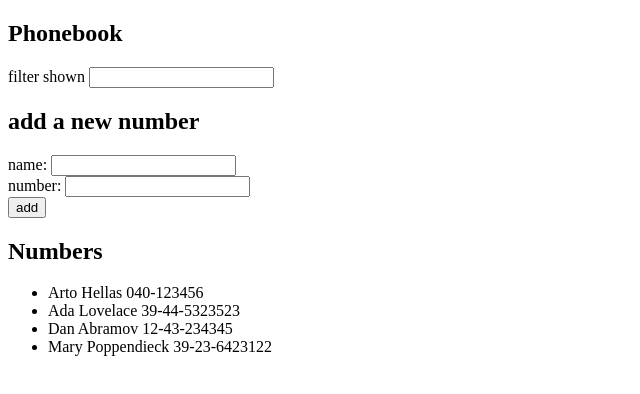
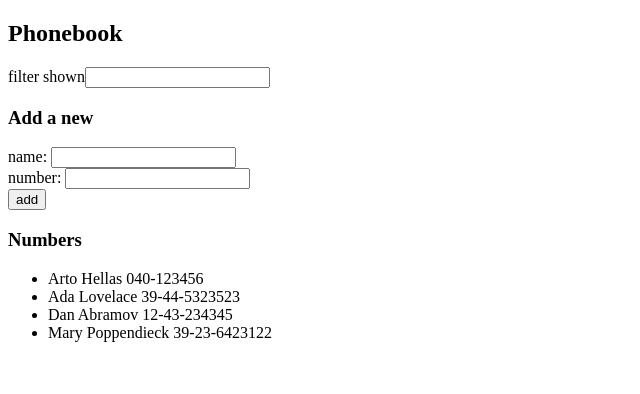
Before and after one commit to persorkki/fullstack, a React (Create React App) app in the folder osa2/puhelinluettelo/: page / in a window 1280 px wide. Shown: the top 394 px of the page, without its empty margins (0-640 px from the left). Built offline with nearby package versions, Linux system fonts and the light colour scheme.

Commit message:
2.10 puhelinluettelo step5

```diff
--- a/osa2/puhelinluettelo/src/App.js
+++ b/osa2/puhelinluettelo/src/App.js
@@ -1,4 +1,7 @@
 import React, { useState } from 'react'
+import Persons from './components/Persons'
+import PersonForm from './components/PersonForm'
+import Filter from './components/Filter'
 
 const App = () => {
   const [persons, setPersons] = useState([
@@ -12,10 +15,9 @@ const App = () => {
   const [newNumber, setNewNumber] = useState('')
   const [newFilter, setNewFilter] = useState('')
 
-  const handleNameChange = (e) => setNewName(e.target.value)
-  const handleNumberChange = (e) => setNewNumber(e.target.value)
-  const handleFilterChange = (e) => {
-    setNewFilter(e.target.value)
+  //reusing this was not the code save I was hoping for
+  const handleInputChange = (e, set) => {
+    set(e.target.value)
   }
 
   const addNewNumber = (e) =>
@@ -39,19 +41,23 @@ const App = () => {
 
   return (
     <div>
+
       <h2>Phonebook</h2>
-      <div>filter shown <input value={newFilter} onChange={handleFilterChange} /></div>
-      <h2>add a new number</h2>
-      <form onSubmit={addNewNumber}>
+      <Filter newFilter={newFilter} handleInputChange={handleInputChange} setNewFilter={setNewFilter} />
 
-        <div>name: <input value={newName} onChange={handleNameChange} /></div>
-        <div>number: <input value={newNumber} onChange={handleNumberChange}/></div>
-        <div><button type="submit">add</button></div>
-      </form>
-      <h2>Numbers</h2>
-      <ul>
-        { filtered.map(person => <li key={person.name}>{person.name} {person.number}</li>) }
-      </ul>
+      <h3>Add a new</h3>
+      {/*probably a horrible way to do this,sorry*/}
+      <PersonForm
+        addNewNumber={addNewNumber}
+        newName={newName}
+        setNewName={setNewName}
+        newNumber={newNumber}
+        setNewNumber={setNewNumber}
+        handleInputChange={handleInputChange} />
+
+      <h3>Numbers</h3>
+      <Persons persons={filtered} />
+
     </div>
   )
 }
--- /dev/null
+++ b/osa2/puhelinluettelo/src/components/Filter.js
@@ -0,0 +1,10 @@
+import React from 'react'
+
+const Filter = ({ newFilter, handleInputChange, setNewFilter }) => {
+    return (
+      <div>filter shown
+        <input value={newFilter} onChange={(event) => handleInputChange(event, setNewFilter)} />
+      </div>
+    )
+}
+export default Filter
--- /dev/null
+++ b/osa2/puhelinluettelo/src/components/PersonForm.js
@@ -0,0 +1,13 @@
+import React from 'react'
+
+const PersonForm = ({ addNewNumber, newName, setNewName, newNumber, setNewNumber, handleInputChange }) => {
+    return (
+      <form onSubmit={addNewNumber}>
+        <div>name: <input value={newName} onChange={(event) => handleInputChange(event, setNewName)} /></div>
+        <div>number: <input value={newNumber} onChange={(event) => handleInputChange(event, setNewNumber)}/></div>
+        <div><button type="submit">add</button></div>
+      </form>
+    )
+  }
+
+export default PersonForm
--- /dev/null
+++ b/osa2/puhelinluettelo/src/components/Persons.js
@@ -0,0 +1,18 @@
+import React from 'react'
+
+const Persons = ({ persons }) => {
+    return (
+        <ul>
+        {persons.map(person => <Person key={person.name} person={person}/>) }
+        </ul>
+    )
+}
+
+const Person = ({ person }) => {
+  return (
+    <li>
+      {person.name} {person.number}
+    </li>
+    )
+}
+export default Persons
```
